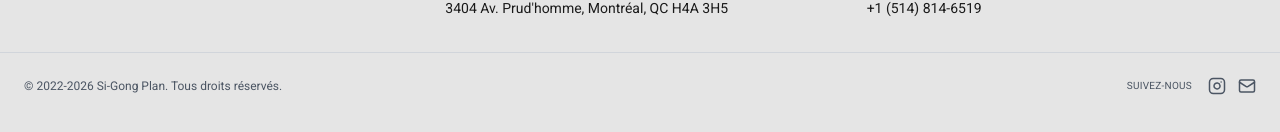
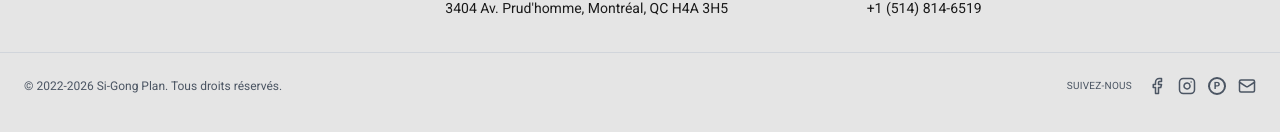
Before and after one commit to seungho2/sigong-plan, a React (Vite) app: page / in a window 1280 px wide. Shown: the part 2962-3094 px from the top of the page. Built offline with nearby package versions, Linux system fonts and the light colour scheme.

Commit message:
푸터 소셜 아이콘 추가.

```diff
--- a/src/components/Footer.jsx
+++ b/src/components/Footer.jsx
@@ -1,6 +1,6 @@
 import React from 'react';
 import { useLanguage } from '../context/LanguageContext';
-import { Instagram, Mail } from 'lucide-react';
+import { Instagram, Mail, Facebook } from 'lucide-react';
 
 
 const Footer = () => {
@@ -44,8 +44,14 @@ const Footer = () => {
                 <div className="flex items-center gap-4">
                     <span className="uppercase tracking-wide text-[10px]">{t.footer.social}</span>
                     <div className="flex gap-3">
+                        <a href="https://facebook.com" target="_blank" rel="noopener noreferrer" className="hover:text-[var(--color-secondary)] transition-colors">
+                            <Facebook size={18} />
+                        </a>
                         <a href="https://instagram.com" target="_blank" rel="noopener noreferrer" className="hover:text-[var(--color-secondary)] transition-colors">
                             <Instagram size={18} />
+                        </a>
+                        <a href="https://pinterest.com" target="_blank" rel="noopener noreferrer" className="hover:text-[var(--color-secondary)] transition-colors" aria-label="Pinterest">
+                            <div className="w-[18px] h-[18px] rounded-full border-2 border-current flex items-center justify-center text-[10px] font-bold">P</div>
                         </a>
                         <a href={`mailto:${t.footer.email}`} className="hover:text-[var(--color-secondary)] transition-colors">
                             <Mail size={18} />
```
